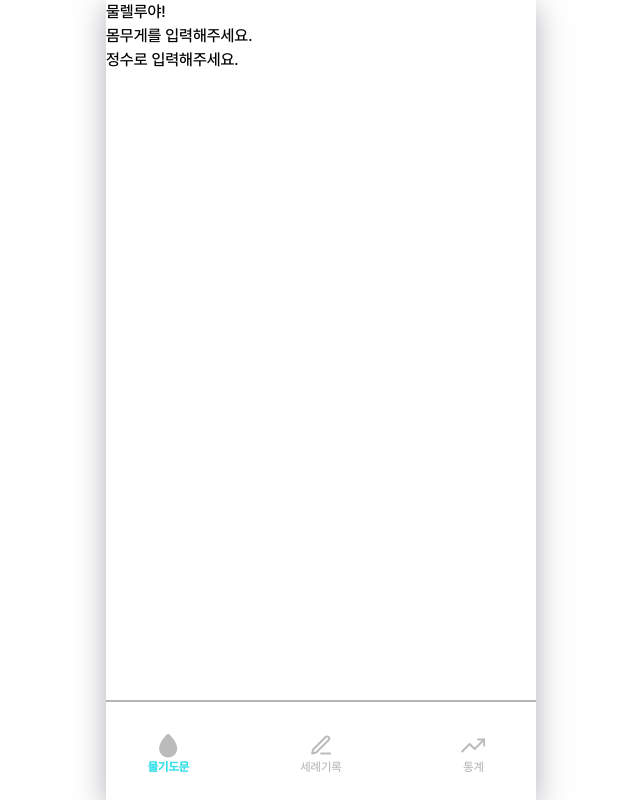
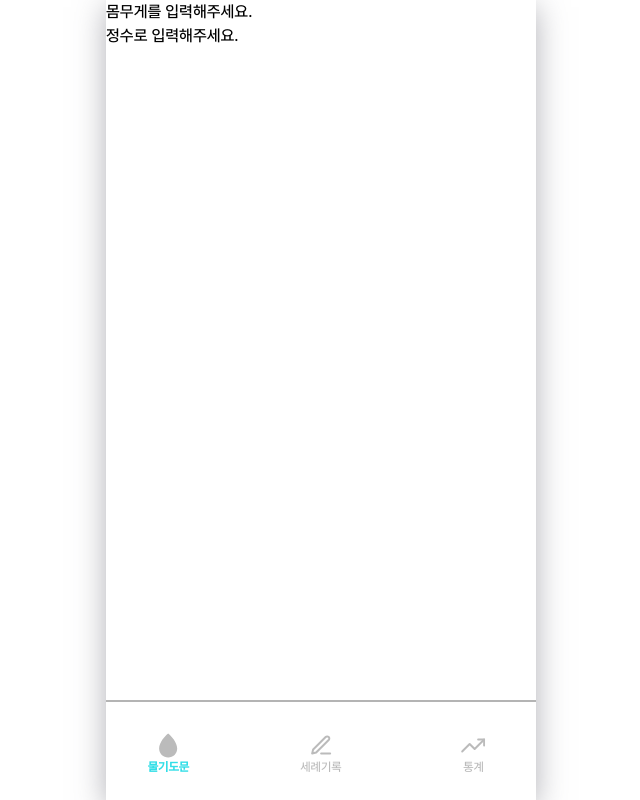
Before and after one commit to GDG-FRONT/TEAM2, a React (Create React App) app: page / in a window 1280 px wide. Shown: the whole page, without its empty margins (319-959 px from the left). Built offline with nearby package versions, Linux system fonts and the light colour scheme.

Commit message:
index loding화면 구성 중

```diff
--- a/src/page/index/components/FirstLoding.jsx
+++ b/src/page/index/components/FirstLoding.jsx
@@ -4,7 +4,6 @@ const FirstLoding = () => {
     return(
         <div className="loding-background">
             <div className="index-title">물렐루야!</div>
-
         </div>
     );
 }
--- a/src/page/index/index.jsx
+++ b/src/page/index/index.jsx
@@ -1,14 +1,27 @@
-import React from "react";
+import React, { useState, useEffect } from "react";
 import FirstLoding from "./components/FirstLoding";
 import Weight from "./components/WeightInput";
+import "../../scss/index/FirstLoding.scss"
 
-const index = () => {
-  return(
+const Index = () => {
+  const [showFirstLoading, setShowFirstLoading] = useState(true);
+
+  useEffect(() => {
+    // 2초 후에 showFirstLoading을 false로 변경
+    const timer = setTimeout(() => {
+      setShowFirstLoading(false);
+    }, 2000);
+
+    // 컴포넌트 언마운트 시 타이머 정리
+    return () => clearTimeout(timer);
+  }, []);
+
+  return (
     <div className="intro">
-        <FirstLoding />
-        <Weight />
+      {showFirstLoading ? <div className="loding-background"><FirstLoding /> </div>
+      : <Weight />}
     </div>
   );
 };
 
-export default index;
+export default Index;
--- a/src/scss/index/FirstLoding.css
+++ b/src/scss/index/FirstLoding.css
@@ -1,9 +1,14 @@
+@charset "UTF-8";
 .loding-background {
-  width: 390px;
-  height: 844px;
+  width: auto;
+  height: calc(100vh - 100px);
   background: var(--MainColor, #32DEE7);
 }
 .loding-background .index-title {
+  position: fixed; /* 위치를 고정 */
+  top: 200px; /* 화면 높이의 중앙에 위치 */
+  left: 50%; /* 화면 너비의 중앙에 위치 */
+  transform: translate(-50%, -50%); /* 중앙 정렬 */
   color: var(--ThirdColor, #E9FEFF);
   font-family: Pretendard;
   font-size: 35px;
--- a/src/scss/index/FirstLoding.scss
+++ b/src/scss/index/FirstLoding.scss
@@ -1,8 +1,13 @@
-.loding-background{
-    width: 390px;
-    height: 844px;
+.loding-background {
+    width: auto;
+    height: calc(100vh - 100px);
     background: var(--MainColor, #32DEE7);
-    .index-title{
+
+    .index-title {
+      position: fixed; /* 위치를 고정 */
+      top: 200px; /* 화면 높이의 중앙에 위치 */
+      left: 50%; /* 화면 너비의 중앙에 위치 */
+      transform: translate(-50%, -50%); /* 중앙 정렬 */
       color: var(--ThirdColor, #E9FEFF);
       font-family: Pretendard;
       font-size: 35px;
@@ -10,5 +15,4 @@
       font-weight: 700;
       line-height: normal;
     }
-
   }
```
Lines whose indentation alone changed are shown as unchanged.
